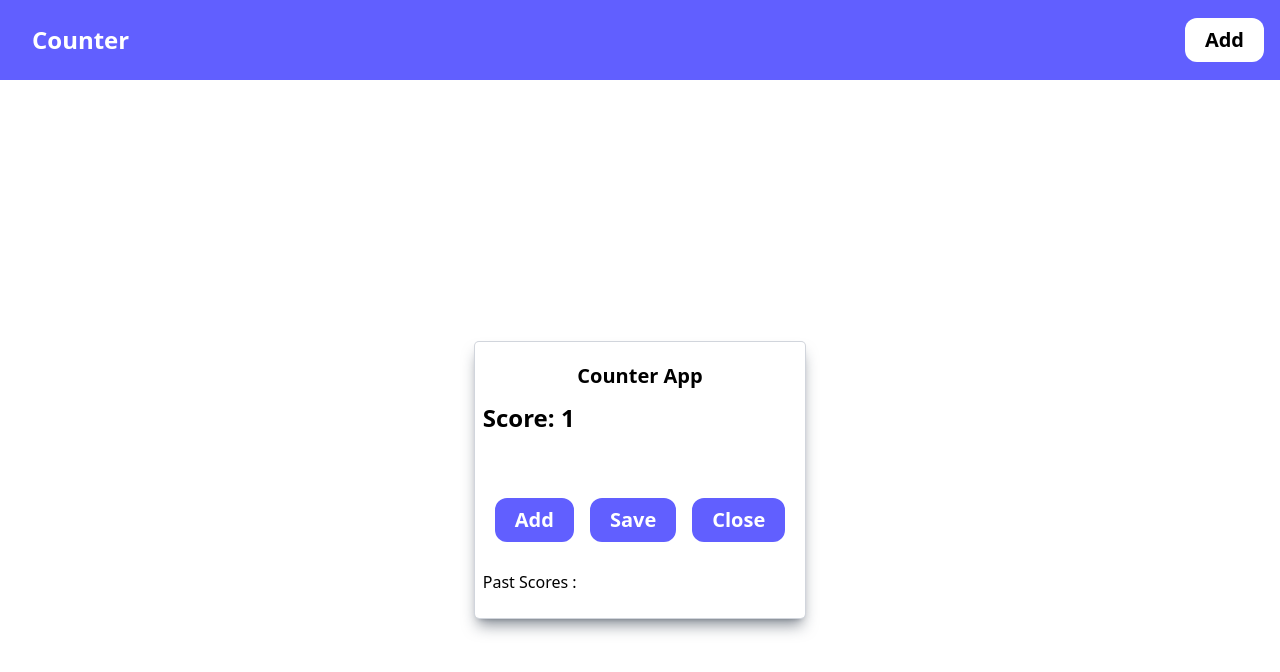
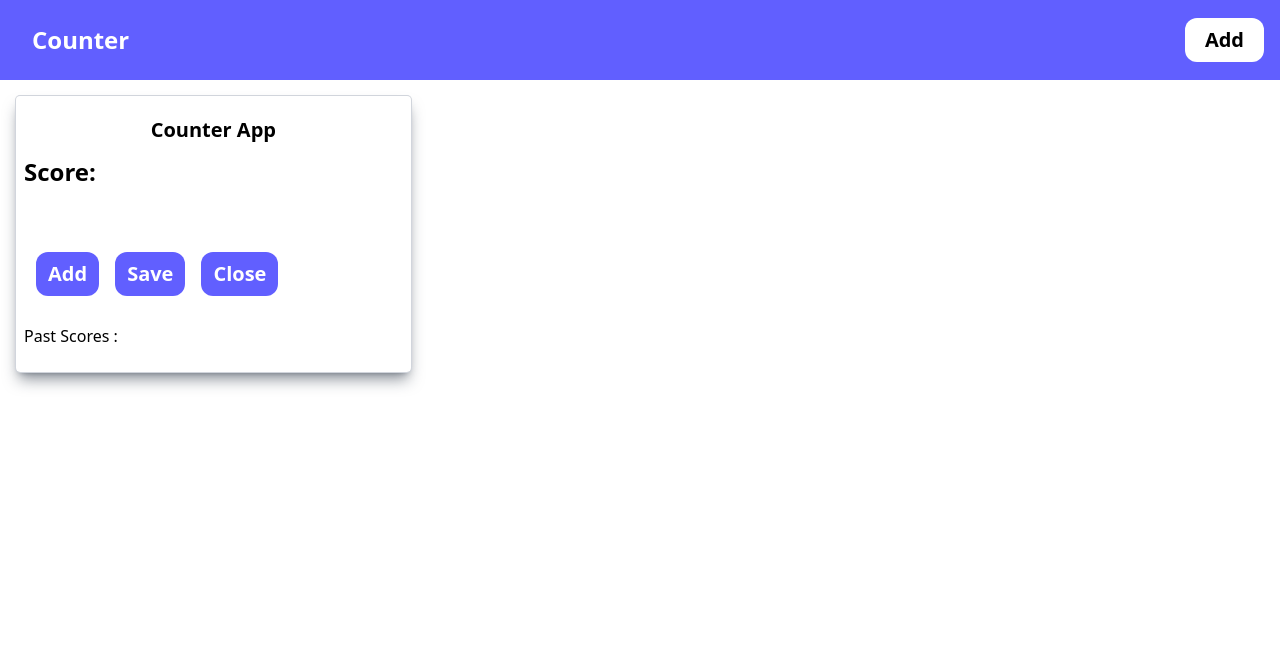
Before and after one commit to Abdibasid-Moh-aden0005/Counter-app, a plain HTML site: page index.html in a window 1280 px wide. Both pictures are taken after a click on the button "Add". Drawn offline with nearby package versions, Linux system fonts and the light colour scheme.

Commit message:
changes made

```diff
--- a/index.html
+++ b/index.html
@@ -31,44 +31,11 @@
       </div>
     </nav>
     <!--  -->
-    <div class="h-screen flex justify-center items-center py-4 px-2">
+    <div
+      class="container h-screen grid grid-cols-1 sm:grid-cols-2 md:grid-cols-3 py-4 px-2 gap-4"
+      id="parent"
+    >
       <!-- card -->
-      <div
-        class="p-2 shadow-lg shadow-gray-800/50 rounded ring ring-gray-300 transtion duration-700 ease-in-out hover:translate-y-1 hover:scale-105"
-      >
-        <div class="my-3">
-          <h2 class="text-center text-xl font-bold">Counter App</h2>
-        </div>
-        <!-- Body -->
-        <div class="">
-          <p class="font-[700] text-2xl text-black text-start" id="score">
-            Score:
-          </p>
-          <div class="mt-[4rem] px-3 flex space-x-4">
-            <button
-              class="bg-indigo-500 text-white font-[700] text-xl rounded-xl px-5 py-2 hover:bg-indigo-800"
-            >
-              Add
-            </button>
-            <button
-              class="bg-indigo-500 text-white font-[700] text-xl rounded-xl px-5 py-2 hover:bg-indigo-800"
-            >
-              Save
-            </button>
-            <button
-              class="bg-indigo-500 text-white font-[700] text-xl rounded-xl px-5 py-2 hover:bg-indigo-800"
-            >
-              Close
-            </button>
-          </div>
-          <!-- output: -->
-          <div class="py-4 mt-3">
-            <p class="text-start capitalize font-[500]" id="past">
-              past scores :
-            </p>
-          </div>
-        </div>
-      </div>
     </div>
   </body>
 </html>
--- a/index.js
+++ b/index.js
@@ -1,15 +1,70 @@
+let parent = document.querySelector("#parent")
+let addCard = document.querySelectorAll("button")[0]
+console.log(addCard)
 
-let score = document.querySelector("#score")
-let pastScore = document.querySelector("#past")
-let addButton = document.querySelectorAll("button")[0]
-let saveButton = document.querySelectorAll("button")[1]
-let closeButton = document.querySelectorAll("button")[2]
 
-let counter = 0;
+addCard.addEventListener("click",()=> addFun())
+
+function addFun () {
+    let holder = document.createElement("div")
+    holder.setAttribute("class","mx-2")
+    holder.innerHTML = `
+
+    <!-- card -->
+      <div
+        class="p-2 shadow-lg shadow-gray-800/50 rounded ring ring-gray-300 transtion duration-700 ease-in-out hover:translate-y-1 hover:scale-105"
+      >
+        <div class="my-3">
+          <h2 class="text-center text-xl font-bold">Counter App</h2>
+        </div>
+        <!-- Body -->
+        <div class="">
+          <p class="font-[700] text-2xl text-black text-start" id="score">
+            Score:
+          </p>
+          <div class="mt-[4rem] px-3 flex space-x-4">
+            <button
+              class="bg-indigo-500 text-white font-[700] text-xl rounded-xl px-3 py-2 hover:bg-indigo-800"
+              id="ad"
+            >
+              Add
+            </button>
+            <button
+              class="bg-indigo-500 text-white font-[700] text-xl rounded-xl px-3 py-2 hover:bg-indigo-800"
+              id="save"
+            >
+              Save
+            </button>
+            <button
+              class="bg-indigo-500 text-white font-[700] text-xl rounded-xl px-3 py-2 hover:bg-indigo-800"
+              id="close"
+            >
+              Close
+            </button>
+          </div>
+          <!-- output: -->
+          <div class="py-4 mt-3">
+            <p class="text-start capitalize font-[500]" id="past">
+              past scores :
+            </p>
+          </div>
+        </div>
+      </div>
+    `
+  parent.appendChild(holder)
+
+    //
+    let score = holder.querySelector("#score")
+    let pastScore = holder.querySelector("#past")
+    let addButton = holder.querySelector("#ad")
+    let saveButton = holder.querySelector("#save")
+  let closeButton = holder.querySelector("#close")
+  console.log(addButton)
+    let counter = 0;
 
 addButton.addEventListener("click", () => {
     counter += 1;
-    score.textContent = `Score: ${counter}`
+  score.textContent = `Score: ${counter}`
 })
 
 saveButton.addEventListener("click", function () {
@@ -22,6 +77,9 @@ closeButton.addEventListener("click", () => {
     counter = 0;
      score.textContent = `Score:`
 })
+
+
+}
 
 // let firstName = "abdibasid"
 // let score = 10.4;
```
